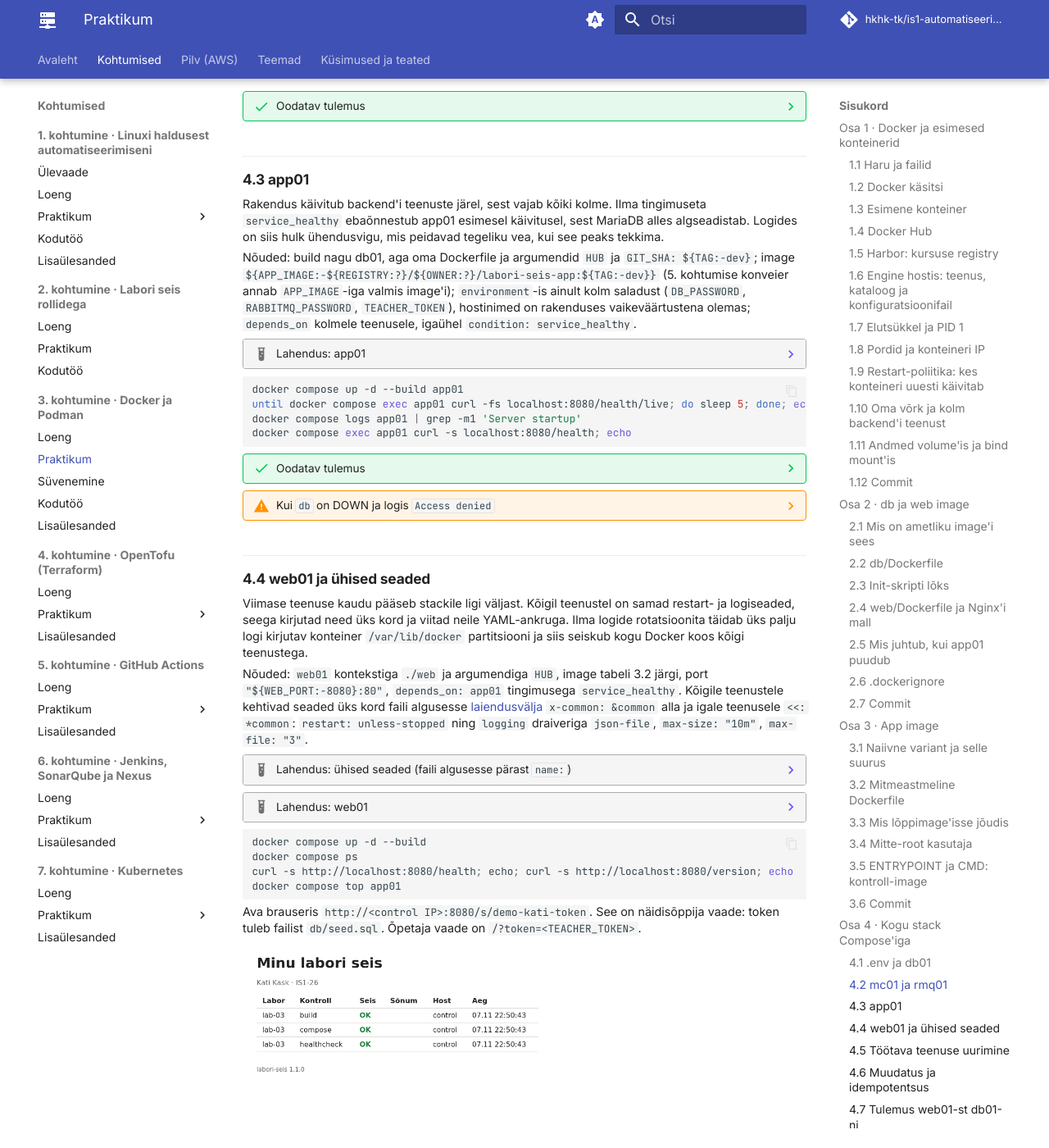
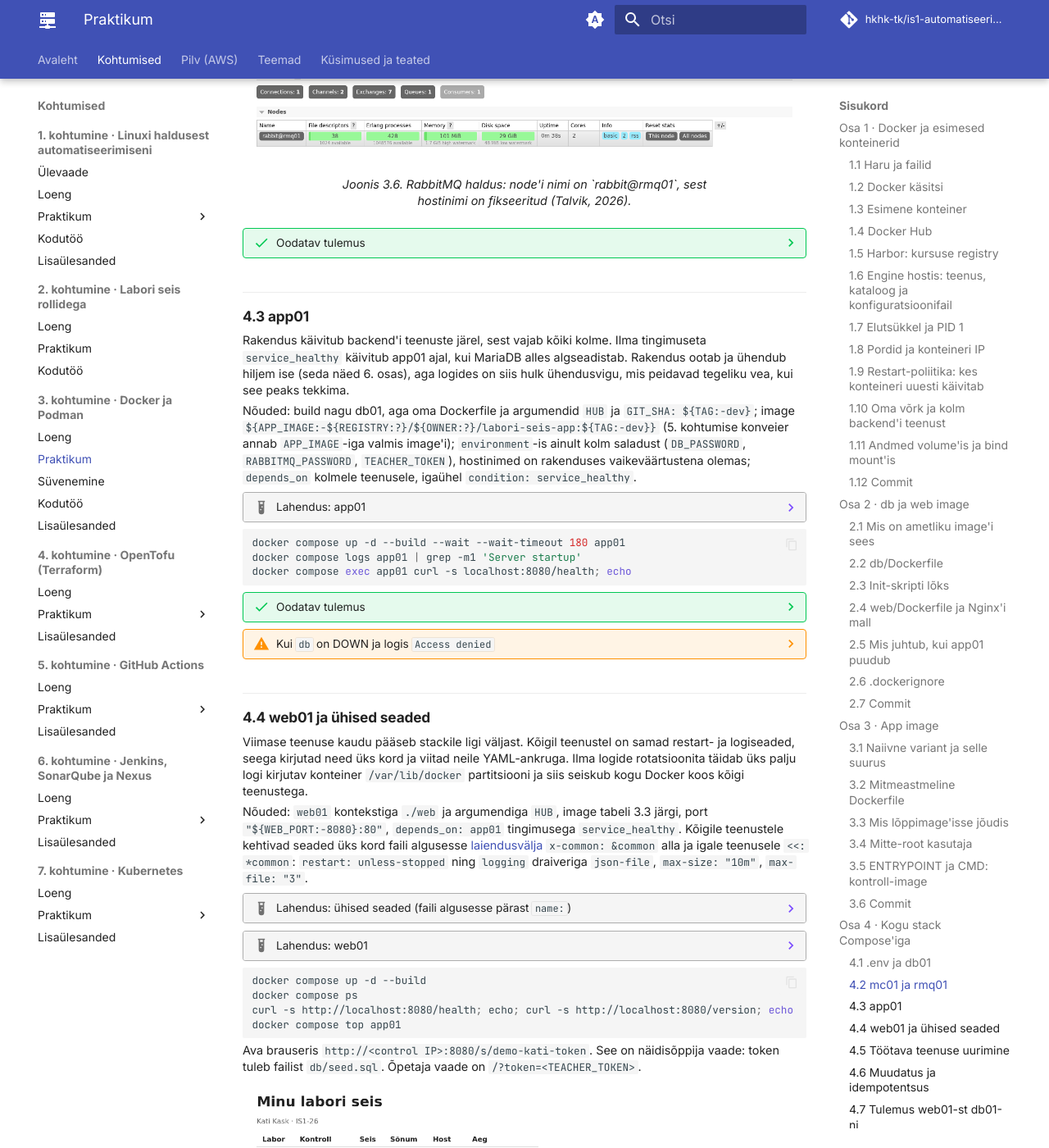
Before and after one commit to hkhk-tk/is1-automatiseerimine, an MkDocs documentation site: the page built from docs/k03/lab.md, in a window 1280 px wide and 1400 px high, scrolled down 19304 px. Shown: the whole window at 82% size. Built offline with MkDocs 1.6.1 and Material for MkDocs 9.7.7, drawn with Linux system fonts in a browser that asks for light colours; comment, search, counter and statistics services are not loaded; some of the changed text lies outside the part shown.

Commit message:
K3 praktikum: rmi katse kahe nimega image'il, up --wait lõputu ootuse asemel, shelli muutuja kirjutab .env-i üle, CRITICAL tõmme tingimuslik, õiged osade ja tabelite viited

````diff
--- a/docs/k03/lab.md
+++ b/docs/k03/lab.md
@@ -351,15 +351,17 @@ cat /proc/$PID/cgroup
 
     Hostis on Nginxil tavaline PID, konteineris on sama protsess PID 1. `lsns` näitab, et konteiner on hulk namespace'e ühe hostiprotsessi ümber, mitte eraldi masin.
 
-**Image ja konteiner.** **Küsimus enne käsku:** kas image'i saab kustutada, kui seda kasutab peatatud konteiner `fg`?
-
-```bash
+**Image ja konteiner.** **Küsimus enne käsku:** kas image'i saab kustutada, kui seda kasutab peatatud konteiner `fg`? 1.5-s nägid, et sama Nginxi image on masinas kahe nimega. Eemalda kõigepealt Docker Hubi nimi, siis Harbori nimi:
+
+```bash
+docker rmi nginx:1.30-alpine
+docker image ls
 docker rmi $HUB/nginx:1.30-alpine
 ```
 
 ??? success "Oodatav tulemus"
 
-    `rmi` annab vea `conflict` konteineri ID-ga. Konteiner kasutab image'i kihte ka peatatuna, seepärast tuleb enne kustutada kõik seda image'it kasutavad konteinerid.
+    Esimene `rmi` ütleb ainult `Untagged: nginx:1.30-alpine` ja `image ls` näitab sama IMAGE ID-d Harbori nime all edasi: kui image'il on mitu nime, eemaldab `rmi` ainult ühe nime. Teine `rmi` annab vea `conflict` konteineri ID-ga, sest see on image'i viimane nimi ja konteiner kasutab image'i kihte ka peatatuna. Image'i saab kustutada alles siis, kui kõik seda kasutavad konteinerid on kustutatud.
 
 **Konteiner, mis lõpetab kohe.** Käivita Ubuntu image ilma käsuta:
 
@@ -611,8 +613,10 @@ docker ps -a
 ### 1.12 Commit
 
 ```bash
-(cd ~/kursus && git add k03-docker && git commit -m "k03: Docker käsitsi ja konteinerid" && git push -u origin k03-docker)
-```
+(cd ~/kursus && git add k03-docker && git commit -m "k03: Docker käsitsi ja konteinerid"; git push -u origin k03-docker)
+```
+
+Kui Git vastab `nothing to commit`, ei muutnud sa selles osas kaustas `k03-docker` ühtegi faili. Haru jõuab GitHubi ka siis.
 
 ??? info "Miks see nii töötab"
 
@@ -1158,9 +1162,11 @@ nano .env          # paroolid
 git check-ignore -v .env
 ```
 
+Kui sama muutuja on ka shellis, kehtib shelli väärtus ja `.env`-i rida ei mõju. `HUB` on sul `.bashrc`-is, seepärast on `.env`-is sama väärtus. Kui `.env`-i muudatus ei mõju, kontrolli käsuga `echo $<MUUTUJA>`, kas see on shellis määratud.
+
 ??? example "Ülesanne: db01 `compose.yaml`-is"
 
-    Nõuded: `name: labori-seis`; teenusel `db01` on `build.context: ..`, `build.dockerfile: k03-docker/db/Dockerfile` ja argument `HUB`; image'i nimi tabeli 3.2 järgi; `environment`-is root-parool, andmebaas ja kasutaja `labseis` ja kasutaja parool; nimega volume `dbdata` kataloogis `/var/lib/mysql`; healthcheck intervalliga 10 s ja 10 kordusega.
+    Nõuded: `name: labori-seis`; teenusel `db01` on `build.context: ..`, `build.dockerfile: k03-docker/db/Dockerfile` ja argument `HUB`; image'i nimi tabeli 3.3 järgi; `environment`-is root-parool, andmebaas ja kasutaja `labseis` ja kasutaja parool; nimega volume `dbdata` kataloogis `/var/lib/mysql`; healthcheck intervalliga 10 s ja 10 kordusega.
 
     ```yaml
     name: labori-seis
@@ -1262,7 +1268,7 @@ Ava brauseris `http://<control IP>:15672` ja logi sisse kasutajaga `labseis`.
 
 ### 4.3 app01
 
-Rakendus käivitub backend'i teenuste järel, sest vajab kõiki kolme. Ilma tingimuseta `service_healthy` ebaõnnestub app01 esimesel käivitusel, sest MariaDB alles algseadistab. Logides on siis hulk ühendusvigu, mis peidavad tegeliku vea, kui see peaks tekkima.
+Rakendus käivitub backend'i teenuste järel, sest vajab kõiki kolme. Ilma tingimuseta `service_healthy` käivitub app01 ajal, kui MariaDB alles algseadistab. Rakendus ootab ja ühendub hiljem ise (seda näed 6. osas), aga logides on siis hulk ühendusvigu, mis peidavad tegeliku vea, kui see peaks tekkima.
 
 Nõuded: build nagu db01, aga oma Dockerfile ja argumendid `HUB` ja `GIT_SHA: ${TAG:-dev}`; image `${APP_IMAGE:-${REGISTRY:?}/${OWNER:?}/labori-seis-app:${TAG:-dev}}` (5. kohtumise konveier annab `APP_IMAGE`-iga valmis image'i); `environment`-is ainult kolm saladust (`DB_PASSWORD`, `RABBITMQ_PASSWORD`, `TEACHER_TOKEN`), hostinimed on rakenduses vaikeväärtustena olemas; `depends_on` kolmele teenusele, igaühel `condition: service_healthy`.
 
@@ -1291,15 +1297,14 @@ Nõuded: build nagu db01, aga oma Dockerfile ja argumendid `HUB` ja `GIT_SHA: ${
     ```
 
 ```bash
-docker compose up -d --build app01
-until docker compose exec app01 curl -fs localhost:8080/health/live; do sleep 5; done; echo
+docker compose up -d --build --wait --wait-timeout 180 app01
 docker compose logs app01 | grep -m1 'Server startup'
 docker compose exec app01 curl -s localhost:8080/health; echo
 ```
 
 ??? success "Oodatav tulemus"
 
-    `/health` annab `{"status":"UP","db":"UP","queue":"UP","cache":"UP"}` ja app01 on `(healthy)`. Neli `UP`-i tähendavad, et app01 jõudis iga backend'i teenuseni nime ja parooliga. `Server startup` logis ütleb, kui kaua Tomcat käivitus. See aeg on põhjus, miks healthcheck'il on `start-period`: selle aja jooksul ebaõnnestunud kontrolle ei loeta.
+    `up --wait` ootab, kuni app01 healthcheck annab `healthy`, ja lõpetab veaga, kui seda 180 sekundi jooksul ei juhtu. Siis vaata `docker compose logs app01`. `/health` annab `{"status":"UP","db":"UP","queue":"UP","cache":"UP"}` ja app01 on `(healthy)`. Neli `UP`-i tähendavad, et app01 jõudis iga backend'i teenuseni nime ja parooliga. `Server startup` logis ütleb, kui kaua Tomcat käivitus. See aeg on põhjus, miks healthcheck'il on `start-period`: selle aja jooksul ebaõnnestunud kontrolle ei loeta.
 
 ??? warning "Kui `db` on DOWN ja logis `Access denied`"
 
@@ -1309,7 +1314,7 @@ docker compose exec app01 curl -s localhost:8080/health; echo
 
 Viimase teenuse kaudu pääseb stackile ligi väljast. Kõigil teenustel on samad restart- ja logiseaded, seega kirjutad need üks kord ja viitad neile YAML-ankruga. Ilma logide rotatsioonita täidab üks palju logi kirjutav konteiner `/var/lib/docker` partitsiooni ja siis seiskub kogu Docker koos kõigi teenustega.
 
-Nõuded: `web01` kontekstiga `./web` ja argumendiga `HUB`, image tabeli 3.2 järgi, port `"${WEB_PORT:-8080}:80"`, `depends_on: app01` tingimusega `service_healthy`. Kõigile teenustele kehtivad seaded üks kord faili algusesse [laiendusvälja](https://docs.docker.com/reference/compose-file/extension/) `x-common: &common` alla ja igale teenusele `<<: *common`: `restart: unless-stopped` ning `logging` draiveriga `json-file`, `max-size: "10m"`, `max-file: "3"`.
+Nõuded: `web01` kontekstiga `./web` ja argumendiga `HUB`, image tabeli 3.3 järgi, port `"${WEB_PORT:-8080}:80"`, `depends_on: app01` tingimusega `service_healthy`. Kõigile teenustele kehtivad seaded üks kord faili algusesse [laiendusvälja](https://docs.docker.com/reference/compose-file/extension/) `x-common: &common` alla ja igale teenusele `<<: *common`: `restart: unless-stopped` ning `logging` draiveriga `json-file`, `max-size: "10m"`, `max-file: "3"`.
 
 ??? example "Lahendus: ühised seaded (faili algusesse pärast `name:`)"
 
@@ -1411,7 +1416,7 @@ diff web/nginx.conf /tmp/web01-default.conf
 
     Logis tekkisid read samal hetkel, kui tegid päringu, ja päring `/olematu` andis logisse 404 rea, mida saad otsida ilma kogu logi kerimata. Inspect-päringud andsid `healthy`, teenuse nime, võrgu ja IP. `Health.Log` hoiab viie viimase kontrolli väljumiskoode: nullid tähendavad, et healthcheck on järjest õnnestunud. `-1` või `1` alguses tähendab, et kontroll ei õnnestunud ajal, kui Tomcat alles käivitus. `stats` näitab, et kõige rohkem mälu kasutavad app01 ja db01. `top` näitab Java protsessi hosti PID-iga ja kasutajaga `10001`, sest hostis sellel UID-l nime pole. `diff` näitab erinevust ainult `resolver` real: entrypoint asendas `${NGINX_LOCAL_RESOLVERS}` DNS-serveri aadressiga ja kõik muu on sinu fail.
 
-    `docker cp` töötab ka teises suunas, hostist konteinerisse. See sobib silumiseks, aga mitte parandamiseks: järgmine `up -d` loob konteineri uuesti ja sinu fail kaob.
+    `docker cp` töötab ka teises suunas, hostist konteinerisse. See sobib silumiseks, aga mitte parandamiseks: kui Compose konteineri uuesti loob (muutunud image või seadistus, `down` ja `up`), kaob sinu fail. Püsiv parandus käib lähtefaili ja image ehitatakse uuesti.
 
 ### 4.6 Muudatus ja idempotentsus
 
@@ -1649,9 +1654,9 @@ docker pull "harbor.lab.hkhk.lan/<github-kasutaja>/labori-seis-app:$TAG"
 
 ??? success "Oodatav tulemus"
 
-    Tõmme ebaõnnestub, sest image'il on CRITICAL leide. Harbor keeldub andmast image'it, mida ta peab ohtlikuks, ükskõik kes seda küsib: arendaja, konveier või klaster. Lülita seade välja, muidu ei käivitu stack 5.5-s registry'st. Tootmises lisatakse aktsepteeritud leiud projekti **CVE allowlist**'i koos põhjendusega.
-
-**Robotkonto.** **Robot Accounts → New Robot Account**: nimi `podman`, aegumine 30 päeva, õigus **Repository: Pull**. Salvesta saladus kohe: Harbor näitab seda ainult ühe korra. Seda kontot kasutad 7. osas: AlmaLinuxi server vajab ainult image'i tõmbamist, mitte lükkamist ega kustutamist.
+    Kui image'il on CRITICAL leide, tõmme ebaõnnestub: Harbor keeldub andmast image'it, mida ta peab ohtlikuks, ükskõik kes seda küsib: arendaja, konveier või klaster. Kui 5.2-s CRITICAL leide polnud, õnnestub tõmme ja see on samuti õige tulemus. Lülita seade välja, muidu ei käivitu stack 5.5-s registry'st. Tootmises lisatakse aktsepteeritud leiud projekti **CVE allowlist**'i koos põhjendusega.
+
+**Robotkonto.** **Robot Accounts → New Robot Account**: nimi `podman`, aegumine 30 päeva, õigus **Repository: Pull**. Salvesta saladus kohe: Harbor näitab seda ainult ühe korra. Seda kontot kasutad lehel [Süvenemine](syvenemine.md): AlmaLinuxi server vajab ainult image'i tõmbamist, mitte lükkamist ega kustutamist.
 
 ??? success "Oodatav tulemus"
 
@@ -2029,7 +2034,7 @@ docker run --rm --network labori-seis_default labseis-kontroll:test; echo
 Töö jõuab harusse `main` pull request'iga ja esitatakse tag'iga `k03`.
 
 ```bash
-(cd ~/kursus && git add -A k03-docker && git commit -m "k03: valmis" && git push)
+(cd ~/kursus && git add -A k03-docker && git commit -m "k03: valmis"; git push)
 gh pr create --base main --head k03-docker --title "K3 Docker" --body "3. kohtumise praktikum"
 ```
 
````
Also changed, not shown: other parts of docs/k03/lab.md (+2 -2 lines).
